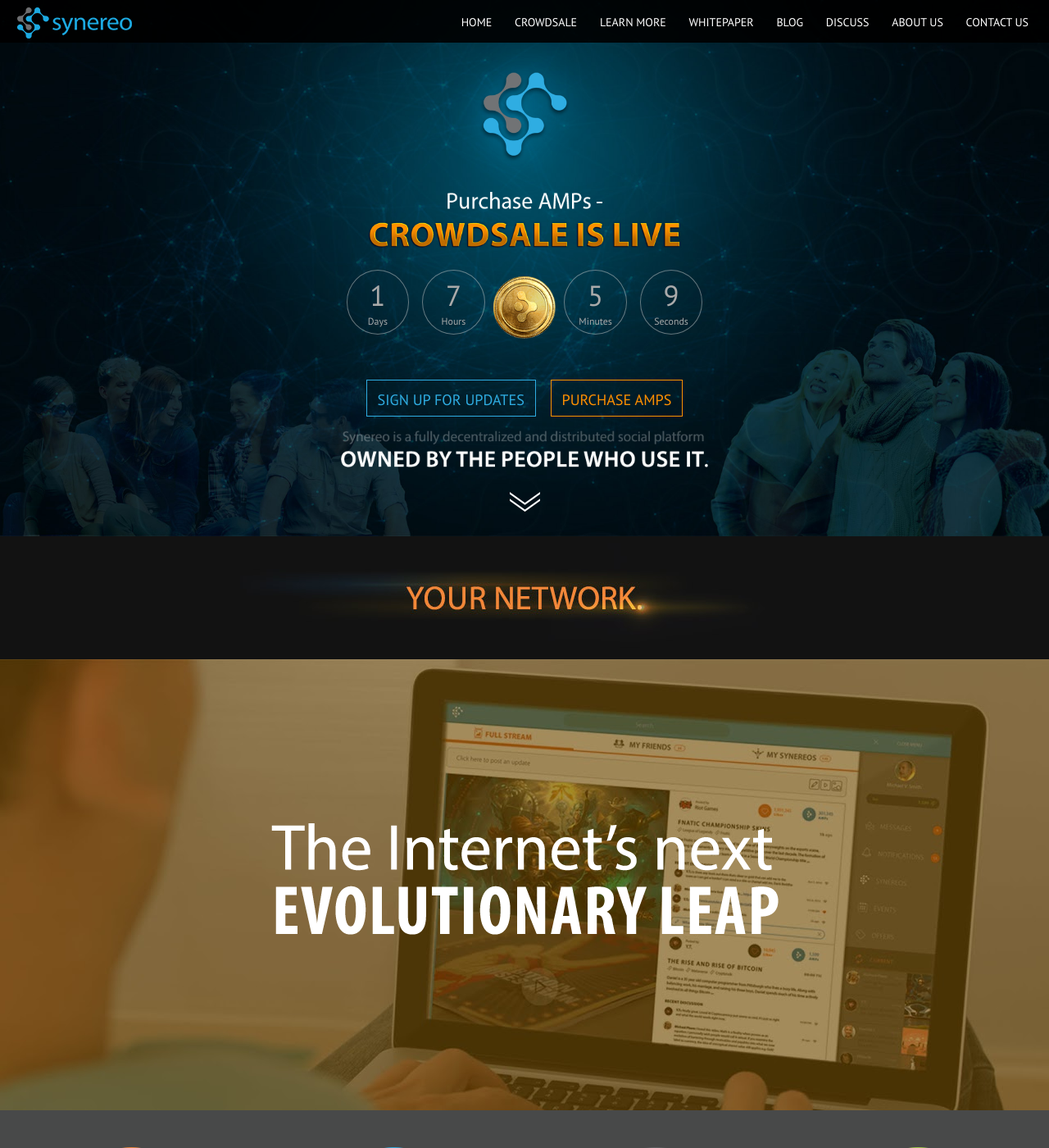
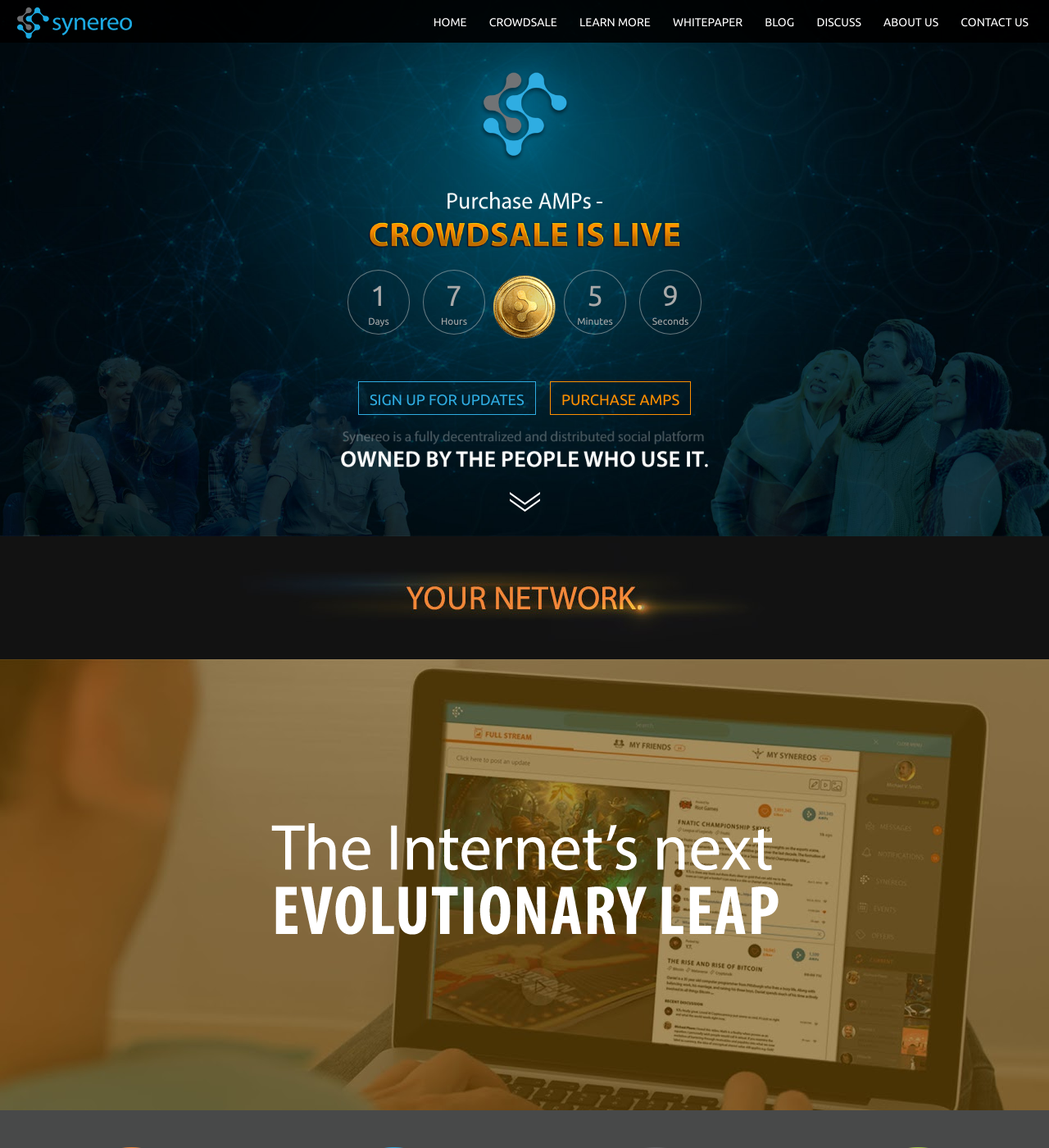
Before and after one commit to synereo/synereo.github.io, a Jekyll site: the page built from index.html, in a window 1280 px wide and 1400 px high. Shown: the whole window at 82% size. Built offline with Jekyll 4.4.1, drawn with Linux system fonts in a browser that asks for light colours; nearby versions of some CDN libraries.

Commit message:
Change font to ubuntu

```diff
--- a/_sass/_base.scss
+++ b/_sass/_base.scss
@@ -1,8 +1,8 @@
-@import url(http://fonts.googleapis.com/css?family=PT+Sans:400,700,400italic);
-@import url(http://fonts.googleapis.com/css?family=PT+Sans+Narrow:400,700);
+@import url(http://fonts.googleapis.com/css?family=Ubuntu:400,700,400italic);
+@import url(http://fonts.googleapis.com/css?family=Ubuntu+Condensed:400,700);
 
 body {
-    font-family: "PT Sans","Helvetica Neue",Helvetica,Arial,sans-serif;
+    font-family: "Ubuntu","Helvetica Neue",Helvetica,Arial,sans-serif;
     height: 100%;
 
     nav.topbar {
--- a/_sass/_home.scss
+++ b/_sass/_home.scss
@@ -186,7 +186,7 @@
             }
             h3 {
                 margin-top: 1px;
-                font-family: "PT Sans Narrow","Helvetica Neue",Helvetica,Arial,sans-serif;
+                font-family: "Ubuntu Condensed","Helvetica Neue",Helvetica,Arial,sans-serif;
                 color: #fff;
                 font-size: 3.2em;
                 font-weight: bold;
@@ -220,7 +220,7 @@
             padding-left: 15%;
             padding-top: 10%;
             h2 {
-                font-family: "PT Sans Narrow","Helvetica Neue",Helvetica,Arial,sans-serif;
+                font-family: "Ubuntu Condensed","Helvetica Neue",Helvetica,Arial,sans-serif;
                 color: #fff;
                 font-size: 2.4em;
                 margin-bottom: 1px;
@@ -235,7 +235,7 @@
             }
             h3.condensed {
                 margin-top: 1px;
-                font-family: "PT Sans Narrow","Helvetica Neue",Helvetica,Arial,sans-serif;
+                font-family: "Ubuntu Condensed","Helvetica Neue",Helvetica,Arial,sans-serif;
                 color: #fff;
                 font-size: 3.2em;
                 font-weight: bold;
```
